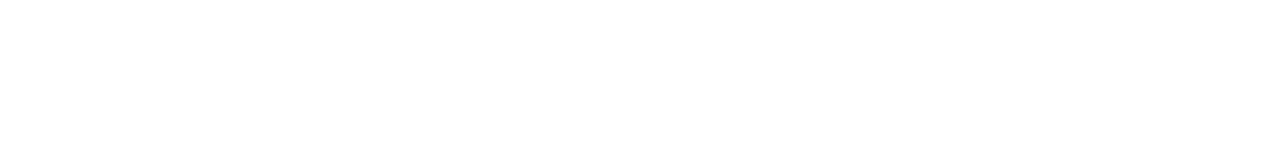
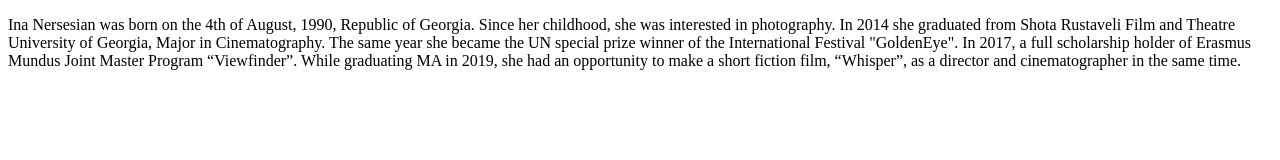
Before and after one commit to inanersesian/my-project, a plain HTML site: page index.html in a window 1280 px wide. Drawn offline with Linux system fonts and the light colour scheme.

Commit message:
new paragraph added

```diff
--- a/index.html
+++ b/index.html
@@ -5,6 +5,14 @@
     <title>my project</title>
 </head>
 <body>
+<p>
+    Ina Nersesian was born on the 4th of August, 1990, Republic of Georgia. Since her childhood, she was interested in photography.
+    In 2014 she graduated from Shota Rustaveli Film and Theatre University of Georgia, Major in Cinematography.
+    The same year she became the UN special prize winner of the International Festival "GoldenEye".
+    In 2017, a full scholarship holder of Erasmus Mundus Joint Master Program “Viewfinder”.
+    While graduating MA in 2019, she had an opportunity to make a short fiction film, “Whisper”, as a director and cinematographer in the same time.
+
+</p>
 
 </body>
 
```
Also changed, not shown: New Text Document.txt (added).
